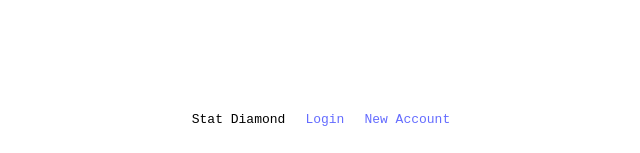
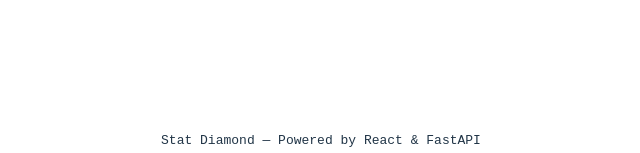
Before and after one commit to zackvalavanis/statDiamond, a React (Vite) app in the folder stat-diamond-frontend/: page /teams/1 in a window 1280 px wide. Shown: the part 630-783 px from the top of the page, without its empty margins (319-959 px from the left). Built offline with nearby package versions, Linux system fonts and the light colour scheme; no server answers.

Commit message:
added toast notifications that take away from alerts

```diff
--- a/stat-diamond-frontend/package.json
+++ b/stat-diamond-frontend/package.json
@@ -12,6 +12,7 @@
   "dependencies": {
     "react": "^19.2.0",
     "react-dom": "^19.2.0",
+    "react-hot-toast": "^2.6.0",
     "react-router-dom": "^7.13.0"
   },
   "devDependencies": {
--- a/stat-diamond-frontend/src/App.tsx
+++ b/stat-diamond-frontend/src/App.tsx
@@ -10,14 +10,15 @@
 import { Profile } from './Screens/UserPage/Profile'
 import { Teams } from './Screens/TeamPages/Teams'
 import { TeamDetails } from './Screens/TeamPages/TeamDetails'
+import { Toaster } from 'react-hot-toast'
 
 
 function App() {
   const router = createBrowserRouter([
-
     {
       element: (
         <div className="app-layout">
+          <Toaster /* ... */ />
           <Header />
           <main className='content'>
             <Outlet />
--- a/stat-diamond-frontend/src/Screens/Auth/Login.tsx
+++ b/stat-diamond-frontend/src/Screens/Auth/Login.tsx
@@ -3,6 +3,7 @@
 import { useNavigate } from 'react-router-dom'
 import type { LoginInfo } from '../../types/types'
 import { useAuth } from '../../Context/UseAuth'
+import toast from 'react-hot-toast'
 
 export function Login() {
   const navigate = useNavigate()
@@ -28,6 +29,7 @@
       const data = await res.json()
       console.log(data)
       await login(data.access_token)
+      toast.success("User Logged in.")
       navigate('/')
     } catch (error) {
       console.log(error)
--- a/stat-diamond-frontend/src/Screens/Footer/Footer.css
+++ b/stat-diamond-frontend/src/Screens/Footer/Footer.css
@@ -1,10 +1,11 @@
 #footer {
   display: flex;
+  flex-direction: column;
   justify-content: center;
   gap: 20px;
   align-items: center;
   bottom: 0;
-  background-color: #ffffff;
-  color: black;
+  background-color: #0d0d0d;
+  color: #c9a84c;
   height: 100px
 }
--- a/stat-diamond-frontend/src/Screens/Footer/Footer.tsx
+++ b/stat-diamond-frontend/src/Screens/Footer/Footer.tsx
@@ -2,35 +2,34 @@
 import { Link } from 'react-router-dom'
 import { useAuth } from '../../Context/UseAuth'
 import { useNavigate } from 'react-router-dom'
+import toast from 'react-hot-toast'
 
 export function Footer() {
-  const { user } = useAuth()
-  const { logout } = useAuth()
+  const { user, logout } = useAuth()
   const navigate = useNavigate()
 
   const handleLogout = async () => {
     logout()
-    alert('User Logged Out')
+    toast.success('User Logged Out')
     navigate('/login')
   }
 
   return (
     <div>
       <div className='footer-container'>
-        <footer id='footer'>Stat Diamond
-          {user ?
-            (
+        <footer className="footer">
+          <span className="footer-branding">Stat Diamond — Powered by React & FastAPI</span>
+          <div className="footer-links">
+            {user ? (
               <button onClick={handleLogout}>Logout</button>
-            ) :
-            (
+            ) : (
               <>
-                <Link to='/login'>Login</Link>
-                <Link to='/create-account'>New Account</Link>
+                <Link to="/login">Login</Link>
+                <Link to="/create-account">New Account</Link>
               </>
             )}
+          </div>
         </footer>
-
-
       </div>
 
     </div>
```
Also changed, not shown: 1 other file (tests, documents, lock files or other folders).
